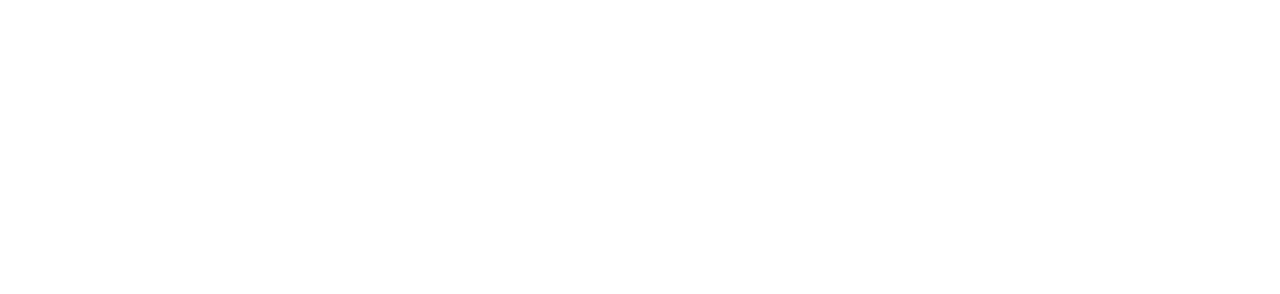
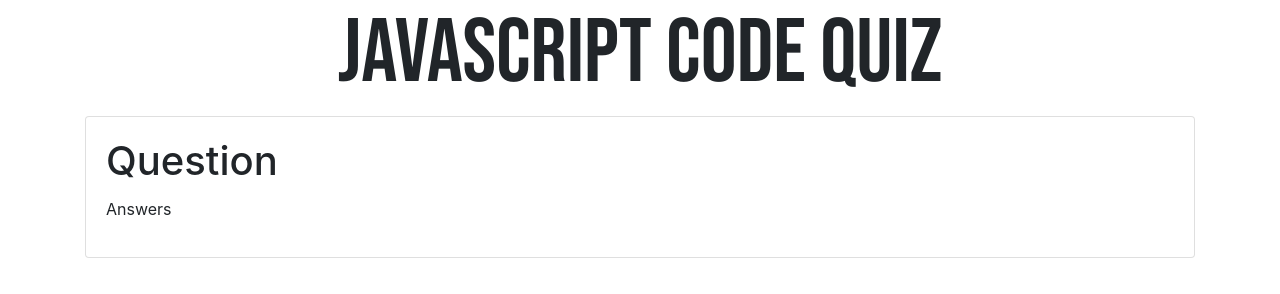
Before and after one commit to prpatel1231/Quiz-Game, a plain HTML site: page index.html in a window 1280 px wide. Drawn offline with nearby package versions, Linux system fonts and the light colour scheme.

Commit message:
added bootstrap styles and question card

```diff
--- a/assets/styles/style.css
+++ b/assets/styles/style.css
@@ -0,0 +1,5 @@
+#title{
+    text-align: center;
+    font-family: 'Bebas Neue', cursive;
+    font-size: 90px;
+}
--- a/index.html
+++ b/index.html
@@ -6,12 +6,31 @@
     <meta http-equiv="X-UA-Compatible" content="ie=edge">
     <title>JavaScript Quiz Game</title>
     <link rel="stylesheet" href="https://stackpath.bootstrapcdn.com/bootstrap/4.3.1/css/bootstrap.min.css" integrity="sha384-ggOyR0iXCbMQv3Xipma34MD+dH/1fQ784/j6cY/iJTQUOhcWr7x9JvoRxT2MZw1T" crossorigin="anonymous">
+    <link href="https://fonts.googleapis.com/css?family=Bebas+Neue&display=swap" rel="stylesheet">
     <link rel="stylesheet" href="assets/styles/style.css">
 </head>
 <body>
     <header>
-
+        <div class="container head">
+            <h1 id="title">JavaScript Code Quiz</h1>
+        </div>
     </header>
+        <div class="container question">
+            <div class="row">
+                <div class="col">
+                    <div class="card">
+                        <div class="card-body">
+                            <div class="card-title">
+                                <h1>Question</h1>
+                            </div>
+                            <div class="card-text">
+                                <p>Answers</p>
+                            </div>
+                        </div>
+                    </div>
+                </div>
+            </div>
+        </div>
 
     <script src="assets/javascript/game.js"></script>
 </body>
```
